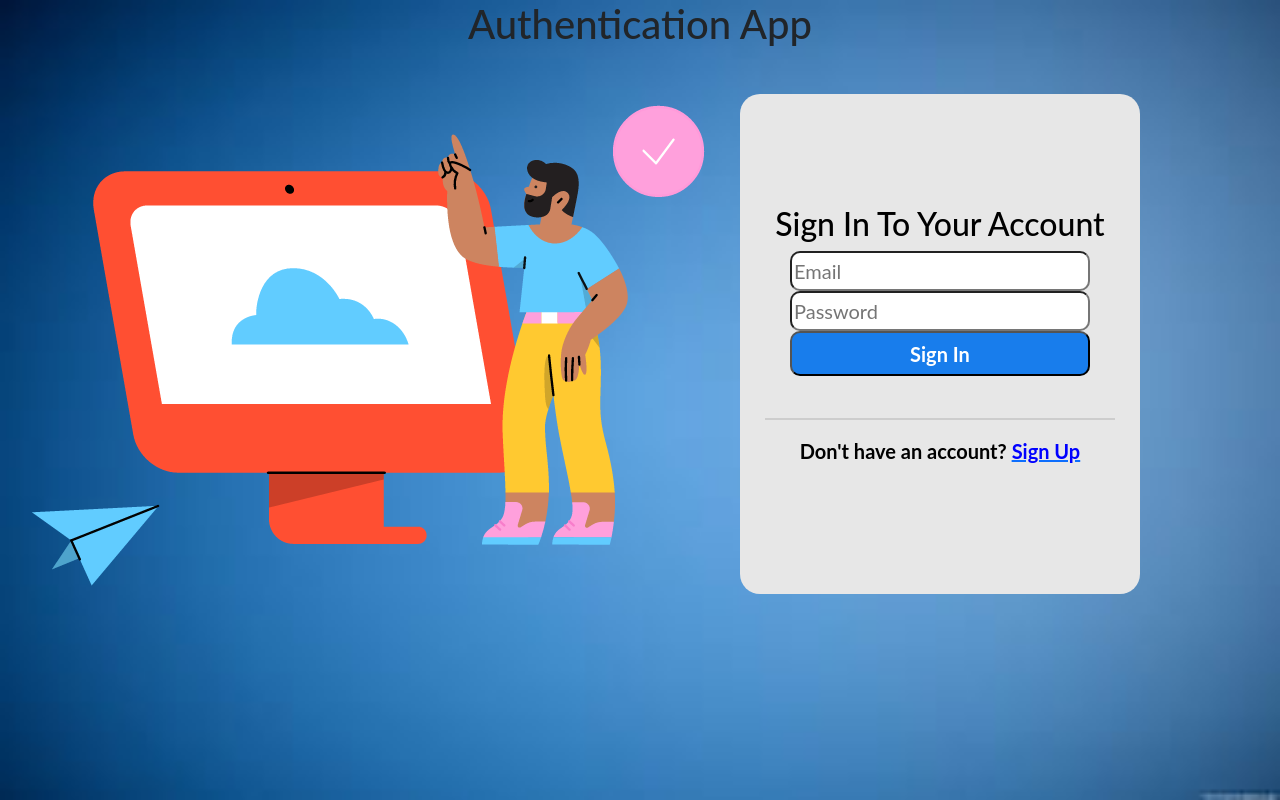
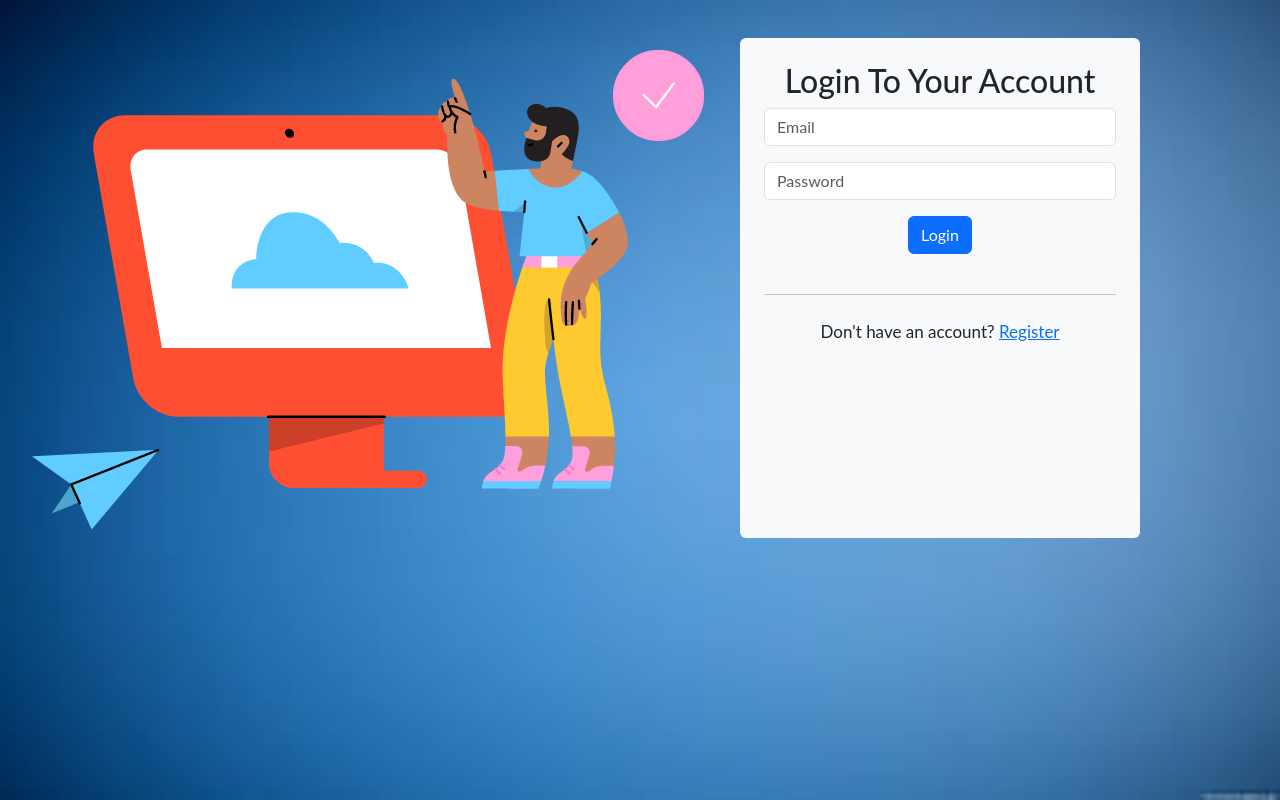
Before and after one commit to zakialvi-e64/AuthentiactionApp, a React (Create React App) app in the folder frontend/: page / in a window 1280 px wide. Built offline with nearby package versions, Linux system fonts and the light colour scheme.

Commit message:
updated application as asked

```diff
--- a/frontend/src/App.css
+++ b/frontend/src/App.css
@@ -11,7 +11,7 @@ body{
   font-size: 17px;
   padding: 0;
   box-sizing: border-box;
-  background-image: url("../src/images/blue.jpg");
+  background-image: url("../src/images/Blue.jpg");
   background-size: cover;
 }
 
@@ -25,6 +25,11 @@ body{
     animation: App-logo-spin infinite 20s linear;
   }
 }
+
+.table-transparent {
+  background-color: transparent;
+}
+
 
 .App-header {
   background-color: #282c34;
--- a/frontend/src/App.js
+++ b/frontend/src/App.js
@@ -1,37 +1,31 @@
-import {BrowserRouter,Routes, Route} from "react-router-dom";
-import {ToastContainer} from "react-toastify";
+import React from 'react';
+import { BrowserRouter, Routes, Route } from 'react-router-dom';
+import { ToastContainer } from 'react-toastify';
 import 'react-toastify/dist/ReactToastify.css';
 import 'bootstrap/dist/css/bootstrap.min.css';
 import './App.css';
-import Navbar from "./components/Navbar";
-import Login from "./pages/LoginPage";
-import Register from "./pages/RegistrationPage";
-import Profile from "./pages/ProfilePage";
-import NoPage from "./pages/NoPage";
+import Navbar from './components/Navbar';
+import Login from './pages/LoginPage';
+import Register from './pages/RegistrationPage';
+import Profile from './pages/ProfilePage';
+import NoPage from './pages/NoPage';
 
 function App() {
   return (
     <BrowserRouter>
+      <div className="App">
+        <Navbar />
 
-      <div className="App">
+        <Routes>
+          <Route path="/" element={<Login />} />
+          <Route path="/register" element={<Register />} />
+          <Route path="/profile" element={<Profile />} />
+          <Route path="*" element={<NoPage />} />
+        </Routes>
 
-        <ToastContainer theme="dark"/>
-
-          <Navbar/>
-
-          <Routes>
-
-            <Route path="/" element={<Login/>}/>
-            <Route path="/register" element={<Register/>}/>
-            <Route path="/profile" element={<Profile/>}/>
-            <Route path="*" element={<NoPage/>}/>
-
-          </Routes>
-
+        <ToastContainer theme="dark" />
       </div>
-
     </BrowserRouter>
-
   );
 }
 
--- a/frontend/src/components/Navbar.js
+++ b/frontend/src/components/Navbar.js
@@ -2,48 +2,41 @@ import React from 'react';
 import Cookies from 'js-cookie';
 import { useNavigate } from 'react-router-dom';
 
-
 const Navbar = () => {
-
 
     const navigate = useNavigate();
     const LocalUser = Cookies.get("user");
 
-const LogOut = () =>{
-
-    Cookies.remove('jwt')
+    const LogOut = () => {
+        Cookies.remove('jwt');
         Cookies.remove("user");
-
         navigate("/");
-
-
     }
 
-
     return (
-    <>
-      {LocalUser?(
-      <>
-          <button onClick={LogOut}
-          style={{
-            cursor: "pointer",
-            fontWeight: "bolder",
-            padding: "13px 25px",
-            fontSize: "1rem",
-            border: "none",
-            color: "white",
-            background:"#db183c",
-            borderRadius: "15px",
-            marginLeft: "20px",
-            transition: "all 0.25s ease",
-          }}>Logout</button>
-
-      </>):(
-      <>
-      <h1>Authentication App</h1>
-      </>)}
-    </>
-  )
+        <div>
+            {LocalUser ? (
+                <div className="bg-light rounded-bottom p-2 d-flex align-items-center justify-content-center">
+                    <ul className="d-flex justify-content-between align-items-center list-unstyled m-0 p-0 gap-2 w-100">
+                        <li className="d-flex align-items-center justify-content-center flex-grow-1">
+                            <h3 className="m-0">Welcome {JSON.parse(LocalUser).name}</h3>
+                        </li>
+                        <li className="ml-auto">
+                            <button
+                                onClick={LogOut}
+                                className="btn btn-danger"
+                                style={{ fontWeight: 'bolder', fontSize: '1rem', borderRadius: '15px', transition: 'all 0.25s ease' }}
+                            >
+                                Logout
+                            </button>
+                        </li>
+                    </ul>
+                </div>
+            ) : (
+                <></>
+            )}
+        </div>
+    );
 }
 
-export default Navbar
+export default Navbar;
--- a/frontend/src/pages/LoginPage.js
+++ b/frontend/src/pages/LoginPage.js
@@ -1,19 +1,26 @@
-import React, { useState } from 'react';
+import React, { useState, useEffect } from 'react';
 import axios from 'axios';
 import Cookies from 'js-cookie';
 import mainImage from '../images/MainImage.png';
+
 import { toast } from 'react-toastify';
 import { Link, useNavigate } from 'react-router-dom';
 
 const LoginPage = () => {
+    const LocalUser = Cookies.get('user');
     const navigate = useNavigate();
     const [email, setEmail] = useState('');
     const [password, setPassword] = useState('');
 
+    useEffect(() => {
+        if (LocalUser) {
+            navigate('/profile');
+        }
+    }, []);
 
-    //Email and Password Regex
-  const emailRegex= /^\w+([\.-]?\w+)*@\w+([\.-]?\w+)*(\.\w{2,3})+$/;
-  const passwordRegex= /^(?=.*[a-z])(?=.*[A-Z])(?=.*[0-9])(?=.*[!@#\$%\^&\*])(?=.{8,})/;
+    // Email and Password Regex
+    const emailRegex = /^\w+([\.-]?\w+)*@\w+([\.-]?\w+)*(\.\w{2,3})+$/;
+
 
     // Toast Functions
     const notifyError = (msg) => toast.error(msg);
@@ -50,6 +57,7 @@ const LoginPage = () => {
                     notifySuccess('Signed In Successfully');
                     Cookies.set('jwt', data.token);
                     Cookies.set('user', JSON.stringify(data.user));
+
                     navigate('/profile');
                 }
             })
@@ -59,54 +67,16 @@ const LoginPage = () => {
     };
 
     return (
-        <div
-            style={{
-                height: '575px',
-                display: 'flex',
-                justifyContent: 'center',
-                alignItems: 'center',
-            }}
-        >
-            <div
-                className="homie"
-                style={{
-                    display: 'flex',
-                    flexDirection: 'row',
-                    justifyContent: 'space-between',
-                    width: '1000px',
-                    alignItems: 'flex-start',
-                    gap: '100px',
-                }}
-            >
-                <div
-                    style={{
-                        width: '500px',
-                        height: '500px',
-                        textAlign: 'center',
-                        borderRadius: '20px',
-                        display: 'flex',
-                        justifyContent: 'center',
-                        alignItems: 'center',
-                    }}
-                >
-                    <img src={mainImage} alt="MainImage" />
+        <div className="d-flex justify-content-center align-items-center" style={{ height: '575px' }}>
+            <div className="homie d-flex justify-content-space-between w-100" style={{ gap: '100px', maxWidth: '1000px' }}>
+                <div className="text-center" style={{ width: '500px', height: '500px', borderRadius: '20px' }}>
+                    <div className="d-flex justify-content-center align-items-center h-100">
+                        <img src={mainImage} alt="img" />
+                    </div>
                 </div>
 
-                <div
-                    style={{
-                        width: '500px',
-                        height: '500px',
-                        color: 'black',
-                        backgroundColor: '#E7E7E7',
-                        textAlign: 'center',
-                        borderRadius: '20px',
-                        display: 'flex',
-                        flexDirection: 'column',
-                        justifyContent: 'center',
-                        alignItems: 'center',
-                    }}
-                >
-                    <h2>Sign In To Your Account</h2>
+                <div className="text-center bg-light p-4 rounded" style={{ width: '500px', height: '500px' }}>
+                    <h2>Login To Your Account</h2>
                     <form onSubmit={handleSubmit}>
                         <input
                             type="email"
@@ -116,14 +86,8 @@ const LoginPage = () => {
                             onChange={(e) => {
                                 setEmail(e.target.value);
                             }}
-                            style={{
-                                width: '300px',
-                                height: '40px',
-                                borderRadius: '10px',
-                                fontSize: '20px',
-                            }}
+                            className="form-control mb-3"
                         />
-                        <br />
                         <input
                             type="password"
                             value={password}
@@ -132,38 +96,20 @@ const LoginPage = () => {
                             onChange={(e) => {
                                 setPassword(e.target.value);
                             }}
-                            style={{
-                                width: '300px',
-                                height: '40px',
-                                borderRadius: '10px',
-                                fontSize: '20px',
-                            }}
+                            className="form-control mb-3"
                         />
-                        <br />
                         <button
                             type="submit"
-                            style={{
-                                cursor: 'pointer',
-                                width: '300px',
-                                height: '45px',
-                                borderRadius: '10px',
-                                background: '#187DEC',
-                                color: 'white',
-                                fontWeight: 'bolder',
-                                fontSize: '20px',
-                            }}
+                            className="btn btn-primary btn-block mb-3"
                         >
-                            Sign In
+                            Login
                         </button>
                     </form>
-                    <br />
-                    <hr style={{ border: '1px solid gray', width: '350px' }} />
-                    <p style={{ fontWeight: 'bolder', fontSize: '20px' }}>
+                    <hr className="my-4" />
+                    <p className="font-weight-bold">
                         Don't have an account?{' '}
-                        <Link to="/register">
-                            <span style={{ fontWeight: 'bold', color: 'blue' }}>
-                                Sign Up
-                            </span>
+                        <Link to="/register" className="font-weight-bold text-primary">
+                            Register
                         </Link>
                     </p>
                 </div>
--- a/frontend/src/pages/RegistrationPage.js
+++ b/frontend/src/pages/RegistrationPage.js
@@ -1,14 +1,23 @@
-import React, { useState } from 'react';
+import React, { useState, useEffect } from 'react';
 import { Link, useNavigate } from 'react-router-dom';
 import { toast } from 'react-toastify';
 import axios from 'axios';
 import mainImage from '../images/MainImage.png';
+import Cookies from 'js-cookie';
 
 const RegistrationPage = () => {
     const navigate = useNavigate();
     const [name, setName] = useState('');
     const [email, setEmail] = useState('');
     const [password, setPassword] = useState('');
+
+    const LocalUser = Cookies.get('user');
+
+    useEffect(() => {
+        if (LocalUser) {
+            navigate('/profile');
+        }
+    }, []);
 
     // Toast Functions
     const notifyError = (msg) => toast.error(msg);
@@ -62,58 +71,10 @@ const RegistrationPage = () => {
     };
 
     return (
-        <div
-            style={{
-                height: '575px',
-                display: 'flex',
-                justifyContent: 'center',
-                alignItems: 'center',
-            }}
-        >
-            <div
-                className="homie"
-                style={{
-                    display: 'flex',
-                    flexDirection: 'row',
-                    justifyContent: 'space-between',
-                    width: '1000px',
-                    alignItems: 'flex-start',
-                    gap: '100px',
-                }}
-            >
-                <div
-                    style={{
-                        width: '500px',
-                        height: '500px',
-                        textAlign: 'center',
-                        borderRadius: '20px',
-                        display: 'flex',
-                        justifyContent: 'center',
-                        alignItems: 'center',
-                    }}
-                >
-                    <img
-                        style={{ borderRadius: '250px' }}
-                        src={mainImage}
-                        alt="MainImage"
-                    />
-                </div>
-
-                <div
-                    style={{
-                        width: '500px',
-                        height: '500px',
-                        color: 'black',
-                        backgroundColor: '#E7E7E7',
-                        textAlign: 'center',
-                        borderRadius: '20px',
-                        display: 'flex',
-                        flexDirection: 'column',
-                        justifyContent: 'center',
-                        alignItems: 'center',
-                    }}
-                >
-                    <h2>Sign Up Here</h2>
+        <div className="d-flex justify-content-center align-items-center" style={{ height: '575px' }}>
+            <div className="homie d-flex justify-content-space-between w-100" style={{ gap: '100px', maxWidth: '1000px' }}>
+                <div className="text-center bg-light p-4 rounded" style={{ width: '500px', height: '500px', order: 2 }}>
+                    <h2>Register Here</h2>
                     <form onSubmit={handleSubmit}>
                         <input
                             type="text"
@@ -123,14 +84,8 @@ const RegistrationPage = () => {
                             onChange={(e) => {
                                 setName(e.target.value);
                             }}
-                            style={{
-                                width: '300px',
-                                height: '40px',
-                                borderRadius: '10px',
-                                fontSize: '20px',
-                            }}
+                            className="form-control mb-3"
                         />
-                        <br />
                         <input
                             type="email"
                             value={email}
@@ -139,14 +94,8 @@ const RegistrationPage = () => {
                             onChange={(e) => {
                                 setEmail(e.target.value);
                             }}
-                            style={{
-                                width: '300px',
-                                height: '40px',
-                                borderRadius: '10px',
-                                fontSize: '20px',
-                            }}
+                            className="form-control mb-3"
                         />
-                        <br />
                         <input
                             type="password"
                             value={password}
@@ -155,42 +104,28 @@ const RegistrationPage = () => {
                             onChange={(e) => {
                                 setPassword(e.target.value);
                             }}
-                            style={{
-                                width: '300px',
-                                height: '40px',
-                                borderRadius: '10px',
-                                fontSize: '20px',
-                            }}
+                            className="form-control mb-3"
                         />
-                        <br />
                         <button
                             type="submit"
-                            style={{
-                                cursor: 'pointer',
-                                width: '300px',
-                                height: '45px',
-                                borderRadius: '10px',
-                                background: '#187DEC',
-                                color: 'white',
-                                fontWeight: 'bolder',
-                                fontSize: '20px',
-                            }}
+                            className="btn btn-primary btn-block mb-3"
                         >
-                            Sign Up
+                            Register
                         </button>
                     </form>
-                    <br />
-                    <hr style={{ border: '1px solid gray', width: '350px' }} />
-                    <p style={{ fontWeight: 'bolder', fontSize: '20px' }}>
+                    <hr className="my-4" />
+                    <p className="font-weight-bold">
                         Already have an account?{' '}
-                        <Link to="/">
-                            <span
-                                style={{ fontWeight: 'bold', color: 'blue' }}
-                            >
-                                Sign In
-                            </span>
+                        <Link to="/" className="font-weight-bold text-primary">
+                            Login
                         </Link>
                     </p>
+                </div>
+
+                <div className="text-center" style={{ width: '500px', height: '500px', borderRadius: '20px', order: 1 }}>
+                    <div className="d-flex justify-content-center align-items-center h-100">
+                        <img className="rounded-circle" src={mainImage} alt="img" />
+                    </div>
                 </div>
             </div>
         </div>
```
Also changed, not shown: frontend/src/pages/NoPage.js (+26 -12 lines), frontend/src/pages/ProfilePage.js (+13 -32 lines), frontend/src/images/NoPage.png (renamed from frontend/src/images/no_page.png), 1 other file (tests, documents, lock files or other folders). Lines whose indentation alone changed are shown as unchanged.
